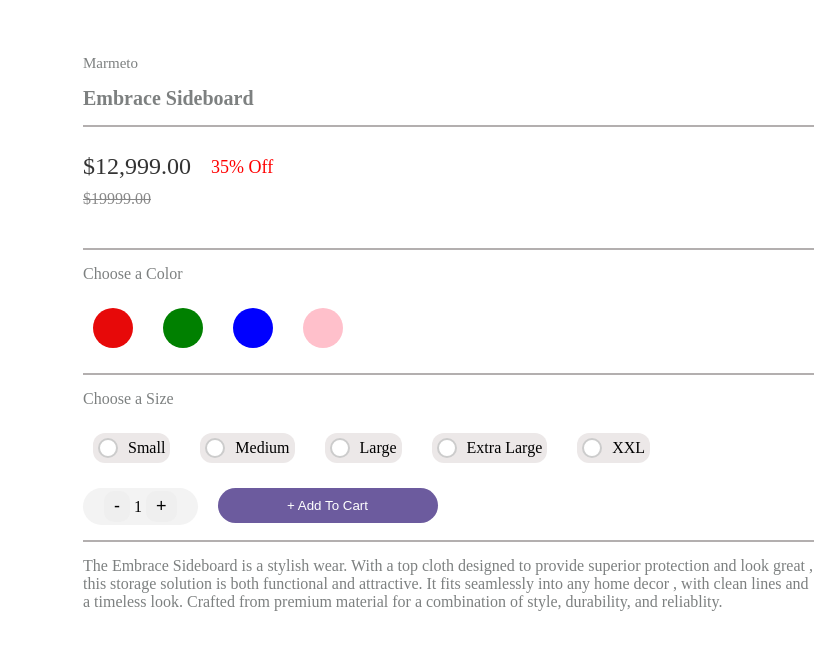
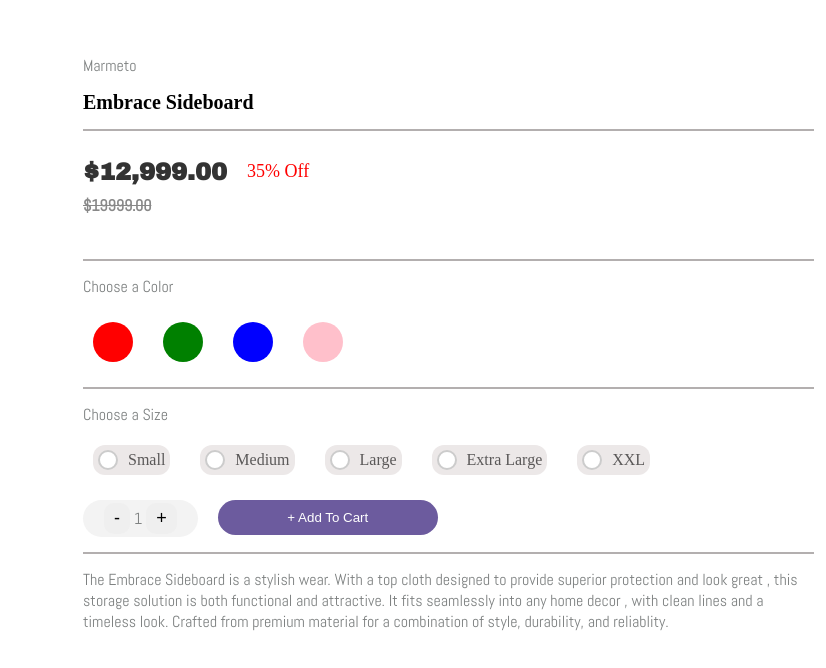
Before and after one commit to abhisheksharma226/marmeto-co-assessment, a plain HTML site: page index.html in a window 1280 px wide. Shown: the full height of the page, 454-1280 px from the left. Drawn offline with Linux system fonts and the light colour scheme.

Commit message:
Complete

```diff
--- a/index.html
+++ b/index.html
@@ -40,11 +40,11 @@
         <div class="container">
 
             <div class="marmeto">
-                <p>Marmeto</p>
+                <span>Marmeto</span>
             </div>
 
             <div class="embrace" >
-                <p ><b>Embrace Sideboard</b></p>
+                <p><b>Embrace Sideboard</b></p>
             </div>
 
             <div class="diff"></div>
@@ -52,8 +52,8 @@
 
             <div class="product">
                 <div class="same" >
-                    <div class="price">$12,999.00</div>
-                    <div class="price-tag"><span>$19999.00</span></div>
+                    <div class="price"><b>$12,999.00</b></div>
+                    <div class="price-tag"><span><b>$19999.00</b></span></div>
                 </div>
                 <div class="discount" ></div>
             </div>
@@ -61,9 +61,9 @@
 
             <div class="diff"></div>
 
-            <p>Choose a Color</p>
+            <span>Choose a Color</span>
             <div class="colors" >
-                <div class="color-swatch" style="background-color: rgb(231, 9, 9)"></div>
+                <div class="color-swatch" style="background-color: red"></div>
                 <div class="color-swatch" style="background-color: green"></div>
                 <div class="color-swatch" style="background-color: blue"></div>
                 <div class="color-swatch" style="background-color: pink"></div>
@@ -71,22 +71,22 @@
 
             <div class="diff"></div>
 
-            <p>Choose a Size</p>
+            <span>Choose a Size</span>
             <div class="sizes">
                 <div class="size-option">
-                    <input type="radio" name="size" id="small"><label for="small">Small</label>
+                    <input type="radio" name="size" id="small"><label for="small" style="color:rgb(90, 88, 88);">Small</label>
                 </div>
                 <div class="size-option">
-                    <input type="radio" name="size" id="medium"><label for="medium">Medium</label>
+                    <input type="radio" name="size" id="medium"><label for="medium" style="color: rgb(90, 88, 88);">Medium</label>
                 </div>
                 <div class="size-option">
-                    <input type="radio" name="size" id="large"><label for="large">Large</label>
+                    <input type="radio" name="size" id="large" style="color: rgb(193, 187, 187);"><label for="large" style="color:rgb(90, 88, 88);">Large</label>
                 </div>
                 <div class="size-option">
-                    <input type="radio" name="size" id="extra-large"><label for="extra-large">Extra Large</label>
+                    <input type="radio" name="size" id="extra-large"><label for="extra-large" style="color: rgb(90, 88, 88);">Extra Large</label>
                 </div>
                 <div class="size-option">
-                    <input type="radio" name="size" id="xxl"><label for="xxl">XXL</label>
+                    <input type="radio" name="size" id="xxl"><label for="xxl" style="color: rgb(90, 88, 88);">XXL</label>
                 </div>
             </div>
 
@@ -112,9 +112,9 @@
 
                 <div class="diff"></div>
 
-                <p>
+                <span>
                 The Embrace Sideboard is a stylish wear. With a top cloth designed to provide superior protection and look great , this storage solution is both functional and attractive. It fits seamlessly into any home decor , with clean lines and a timeless look. Crafted from premium material for a combination of style, durability, and reliablity.
-            </p>
+            </span>
         </div>
 
     </div>
--- a/script.js
+++ b/script.js
@@ -1,19 +1,8 @@
-//For Color Selection
-const swatches = document.querySelectorAll('.color-swatch');
-        swatches.forEach(swatch => {
-            swatch.addEventListener('click', () => {
-                // Add your logic here for handling the click event
-
-            });
-        });
-
-
-
-        //For Product Quantity
+//For Increase or decrease bar
 var numberElement = document.getElementById("number");
 var currentNumber = 1;
 
-  function increment() {
+function increment() {
     currentNumber++;
     numberElement.textContent = currentNumber;
   }
@@ -39,47 +28,33 @@ var currentNumber = 1;
 
 
 
-
-
-
-
-
-
-
-
 //Discount
-
 const priceElement = document.querySelector('.price');
 const priceTagElement = document.querySelector('.price-tag span');
 const discountElement = document.querySelector('.discount');
 
-// Extract prices from the elements
 const price = parseFloat(priceElement.textContent.replace(/[^0-9.-]+/g,""));
 const priceTag = parseFloat(priceTagElement.textContent.replace(/[^0-9.-]+/g,""));
 
-// Calculate the discount percentage
 const discountPercentage = ((priceTag - price) / priceTag) * 100;
 
-// Update the text of the discount element
 discountElement.textContent = `${Math.round(discountPercentage)}% Off`;
 
 
 
 //color
-// Get all color swatches
 const colorSwatches = document.querySelectorAll('.color-swatch');
 
-// Add click event listener to each color swatch
+
 colorSwatches.forEach(colorSwatch => {
     colorSwatch.addEventListener('click', () => {
-        // Remove check symbol from all color swatches
+
         colorSwatches.forEach(sw => {
-            sw.innerHTML = ''; // Clear previous content
+          sw.innerHTML = '';
           });
 
-        // Add check symbol to the clicked color swatch
         const checkSymbol = document.createElement('span');
-        checkSymbol.innerHTML = '&#10003;'; // Unicode for check symbol
+        checkSymbol.innerHTML = '&#10003;';
         colorSwatch.appendChild(checkSymbol);
       });
 });
@@ -91,16 +66,14 @@ colorSwatches.forEach(colorSwatch => {
 function changeMainImage(clickedImage) {
   var mainImage = document.getElementById("mainImage");
 
-  // Remove border from all images
+
   var images = document.querySelectorAll('.img img');
   images.forEach(img => {
       img.style.border = 'none';
   });
 
-  // Set border to the clicked image
-  clickedImage.style.border = '2px solid #6c5b9e'; // Adjust border color and width as needed
 
-  // Set the clicked image as the main image
+  clickedImage.style.border = '2px solid #6c5b9e';
   mainImage.src = clickedImage.src;
 }
 
@@ -122,21 +95,32 @@ function getSelectedDetails() {
   };
 }
 
-// Function to display selected details in a box
 function displaySelectedDetails(details) {
   const detailsBox = document.createElement('div');
   detailsBox.classList.add('details-box');
   detailsBox.innerHTML = `
-      <p>Embrace Sideboard with color ${details.color} and Size ${details.size} and quantity ${details.quantity} added to Cart</p>
+      <p><b>Embrace Sideboard with color ${details.color} and Size ${details.size} and quantity ${details.quantity} added to Cart</b></p>
   `;
-  // Get the container after which you want to insert the details box
+
   const btnsContainer = document.querySelector('.btns');
-  // Insert the details box after the btns container
+
   btnsContainer.insertAdjacentElement('afterend', detailsBox);
+
+  setTimeout(() => {
+    detailsBox.remove();
+  }, 3000);
+
 }
 
-// Add click event listener to the "Add to Cart" button
 document.querySelector('.add-button').addEventListener('click', () => {
   const selectedDetails = getSelectedDetails();
   displaySelectedDetails(selectedDetails);
 });
+
+
+  //For Color Selection
+  const swatches = document.querySelectorAll('.color-swatch');
+          swatches.forEach(swatch => {
+              swatch.addEventListener('click', () => {
+              });
+          });
--- a/style.css
+++ b/style.css
@@ -1,4 +1,6 @@
 @import url("https://fonts.googleapis.com/css?family=Roboto:300");
+@import url('https://fonts.googleapis.com/css2?family=Abel&family=Inter:wght@100..900&display=swap');
+@import url('https://fonts.googleapis.com/css2?family=Abel&family=Archivo+Black&family=Inter:wght@100..900&family=Varela+Round&display=swap');
 
 *{
   padding: 0;
@@ -71,8 +73,10 @@
   border: 1px solid rgb(179, 175, 175);margin: 15px 0px;
 }
 
-p{
+span{
   margin: 15px 0px; color:rgb(125, 128, 128);
+  font-family: "Abel", sans-serif;
+
 }
 
 .product{
@@ -85,7 +89,7 @@ p{
 }
 
 .discount{
-  padding-bottom: 35px;
+  padding-bottom: 42px;
   margin: 15px 0px;
 }
 
@@ -127,6 +131,7 @@ p{
   margin-bottom: 20px;
 }
 .price {
+  font-family: "Archivo Black", sans-serif;
   font-size: 24px;
   color: #333;
 }
@@ -305,7 +310,7 @@ p{
   border-radius: 7px;
   justify-content: center;
   text-align: center;
-  width: 80%;
+  width: 100%;
 }
 
 
```
